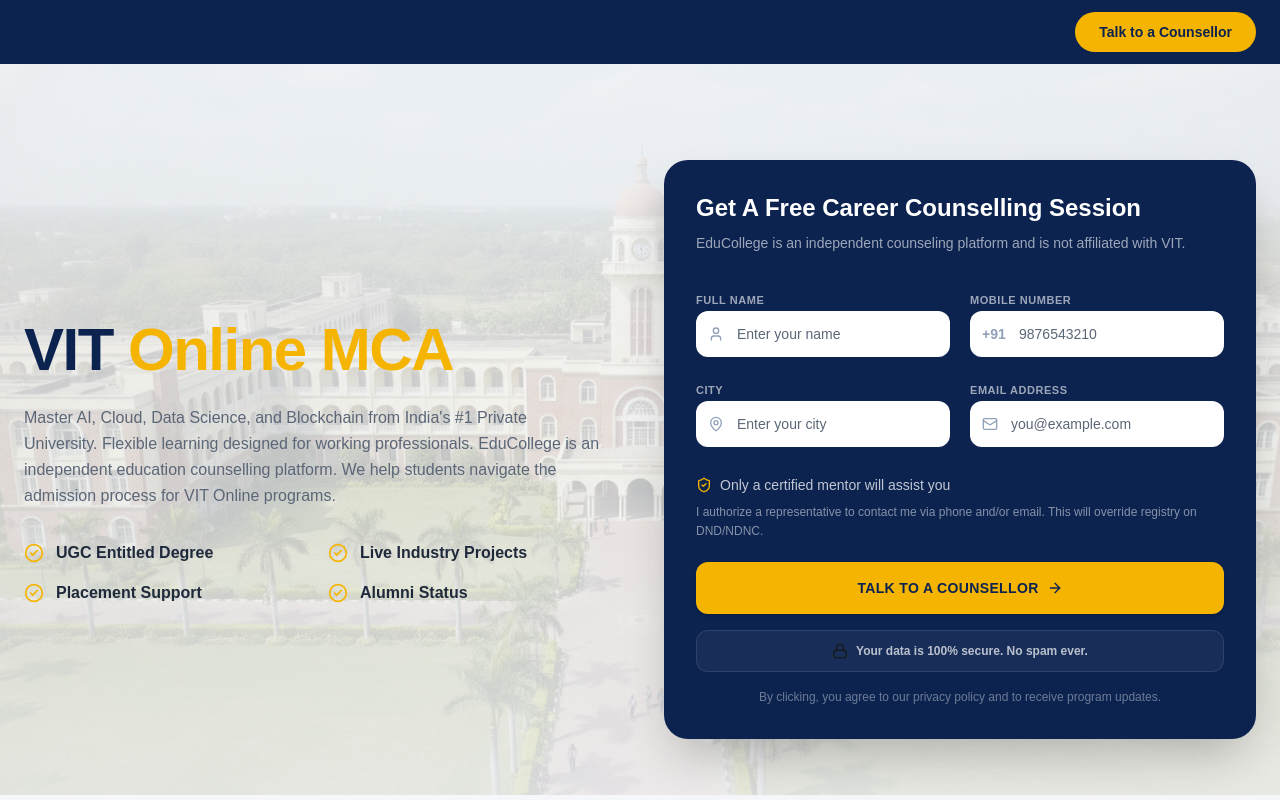
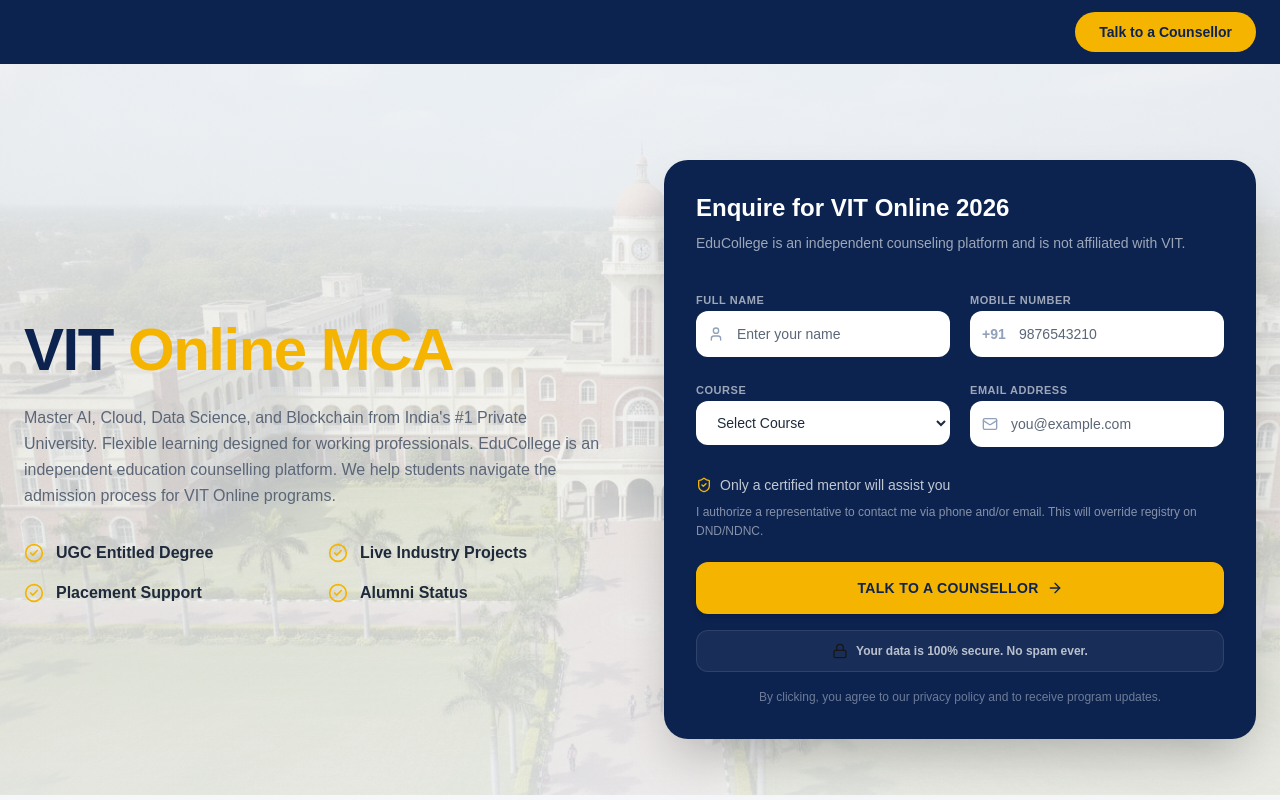
Before and after one commit to lifesparxconsultech/vit-ad-page, a Next.js app: page / in a window 1280 px wide. Shown: the top 800 px of the page. Built offline with nearby package versions, Linux system fonts and the light colour scheme.

Commit message:
chore: form updated

```diff
--- a/src/common/hero-form.tsx
+++ b/src/common/hero-form.tsx
@@ -5,24 +5,27 @@
 import { User, MapPin, Mail, ShieldCheck, Lock, Loader2, ArrowRight } from "lucide-react";
 
 const APPS_SCRIPT_URL =
-  "https://script.google.com/macros/s/AKfycbz13RKtIwV4Nm0lt-tIosYJciCay5xX8N3aJT-hyYtPWY5w-2coAn_4JpYgdOAde7KsMQ/exec";
+  "https://script.google.com/macros/s/AKfycbw4ApDVIq-g7n8Lq2eWeUA1d4ePk4nh4qIAwqlFrZeWZzJq07KqZwq3DcCoqh7pXmaD/exec";
 
 const phoneRegex = /^[6-9]\d{9}$/;
 const emailRegex = /^[^\s@]+@[^\s@]+\.[^\s@]+$/;
 
+
 interface FormData {
   fullName: string;
   phone: string;
-  city: string;
   email: string;
+  course: string;
 }
 
 interface FormErrors {
   fullName?: string;
   phone?: string;
-  city?: string;
   email?: string;
+  course?: string;
 }
+
+
 
 export default function HeroForm() {
   const router = useRouter();
@@ -30,8 +33,8 @@
   const [form, setForm] = useState<FormData>({
     fullName: "",
     phone: "",
-    city: "",
     email: "",
+    course: ""
   });
   const [errors, setErrors] = useState<FormErrors>({});
   const [status, setStatus] = useState<"idle" | "loading" | "error">("idle");
@@ -51,7 +54,7 @@
     const e: FormErrors = {};
     if (form.fullName.trim().length < 2) e.fullName = "Full name is required.";
     if (!phoneRegex.test(form.phone)) e.phone = "Enter a valid 10-digit Indian mobile number.";
-    if (!form.city.trim()) e.city = "City is required.";
+    if (!form.course.trim()) e.course = "Course is required.";
     if (!emailRegex.test(form.email)) e.email = "Enter a valid email address.";
     setErrors(e);
     return Object.keys(e).length === 0;
@@ -69,7 +72,7 @@
           timestamp: new Date().toISOString(),
           fullName: form.fullName,
           phone: form.phone,
-          city: form.city,
+          course: form.course,
           email: form.email,
           source: "Hero Form",
         }),
@@ -85,7 +88,7 @@
 
       <div className="rounded-3xl bg-navy-900 p-8 shadow-2xl">
         <h2 className="text-2xl font-bold text-white">
-        Get A Free Career Counselling Session
+          Enquire for VIT Online 2026
         </h2>
 
         <p className="mt-2 text-sm leading-relaxed text-white/60">
@@ -113,8 +116,7 @@
                 value={form.fullName}
                 onChange={handleChange}
                 placeholder="Enter your name"
-              className={`w-full rounded-xl border bg-white py-3 pl-10 pr-4 text-sm text-ink-700 placeholder:text-slate-500 outline-none transition-colors focus:ring-2 focus:border-transparent ${
-                errors.fullName
+                className={`w-full rounded-xl border bg-white py-3 pl-10 pr-4 text-sm text-ink-700 placeholder:text-slate-500 outline-none transition-colors focus:ring-2 focus:border-transparent ${errors.fullName
                     ? "border-red-400 focus:ring-red-400"
                     : "border-transparent focus:ring-gold-500"
                   }`}
@@ -149,8 +151,7 @@
                 value={form.phone}
                 onChange={handleChange}
                 placeholder="9876543210"
-              className={`w-full rounded-xl border bg-white py-3 pl-12 pr-4 text-sm text-ink-700 placeholder:text-slate-500 outline-none transition-colors focus:ring-2 focus:border-transparent ${
-                errors.phone
+                className={`w-full rounded-xl border bg-white py-3 pl-12 pr-4 text-sm text-ink-700 placeholder:text-slate-500 outline-none transition-colors focus:ring-2 focus:border-transparent ${errors.phone
                     ? "border-red-400 focus:ring-red-400"
                     : "border-transparent focus:ring-gold-500"
                   }`}
@@ -162,35 +163,37 @@
             )}
           </div>
 
-        {/* City */}
+          {/* Course */}
           <div className="space-y-1.5">
             <label
-            htmlFor="city"
+              htmlFor="course"
               className="text-[11px] font-semibold uppercase tracking-wider text-white/60"
             >
-            City
+              Course
             </label>
 
             <div className="relative">
-            <MapPin className="pointer-events-none absolute left-3 top-1/2 h-4 w-4 -translate-y-1/2 text-slate-400" />
-
-            <input
-              id="city"
-              name="city"
-              type="text"
-              value={form.city}
-              onChange={handleChange}
-              placeholder="Enter your city"
-              className={`w-full rounded-xl border bg-white py-3 pl-10 pr-4 text-sm text-ink-700 placeholder:text-slate-500 outline-none transition-colors focus:ring-2 focus:border-transparent ${
-                errors.city
+              <select
+                id="course"
+                name="course"
+                value={form.course}
+                onChange={(e) =>
+                  setForm((prev) => ({ ...prev, course: e.target.value }))
+                }
+                className={`w-full rounded-xl border bg-white py-3 px-4 text-sm text-ink-700 outline-none transition-colors focus:ring-2 focus:border-transparent ${errors.course
                     ? "border-red-400 focus:ring-red-400"
                     : "border-transparent focus:ring-gold-500"
                   }`}
-            />
+              >
+                <option value="">Select Course</option>
+                <option value="MBA">MBA</option>
+                <option value="MCA">MCA</option>
+                <option value="M.Sc Data Science">M.Sc Data Science</option>
+              </select>
             </div>
 
-          {errors.city && (
-            <p className="text-xs text-red-300">{errors.city}</p>
+            {errors.course && (
+              <p className="text-xs text-red-300">{errors.course}</p>
             )}
           </div>
 
@@ -213,8 +216,7 @@
                 value={form.email}
                 onChange={handleChange}
                 placeholder="you@example.com"
-              className={`w-full rounded-xl border bg-white py-3 pl-10 pr-4 text-sm text-ink-700 placeholder:text-slate-500 outline-none transition-colors focus:ring-2 focus:border-transparent ${
-                errors.email
+                className={`w-full rounded-xl border bg-white py-3 pl-10 pr-4 text-sm text-ink-700 placeholder:text-slate-500 outline-none transition-colors focus:ring-2 focus:border-transparent ${errors.email
                     ? "border-red-400 focus:ring-red-400"
                     : "border-transparent focus:ring-gold-500"
                   }`}
```
Lines whose indentation alone changed are shown as unchanged.
